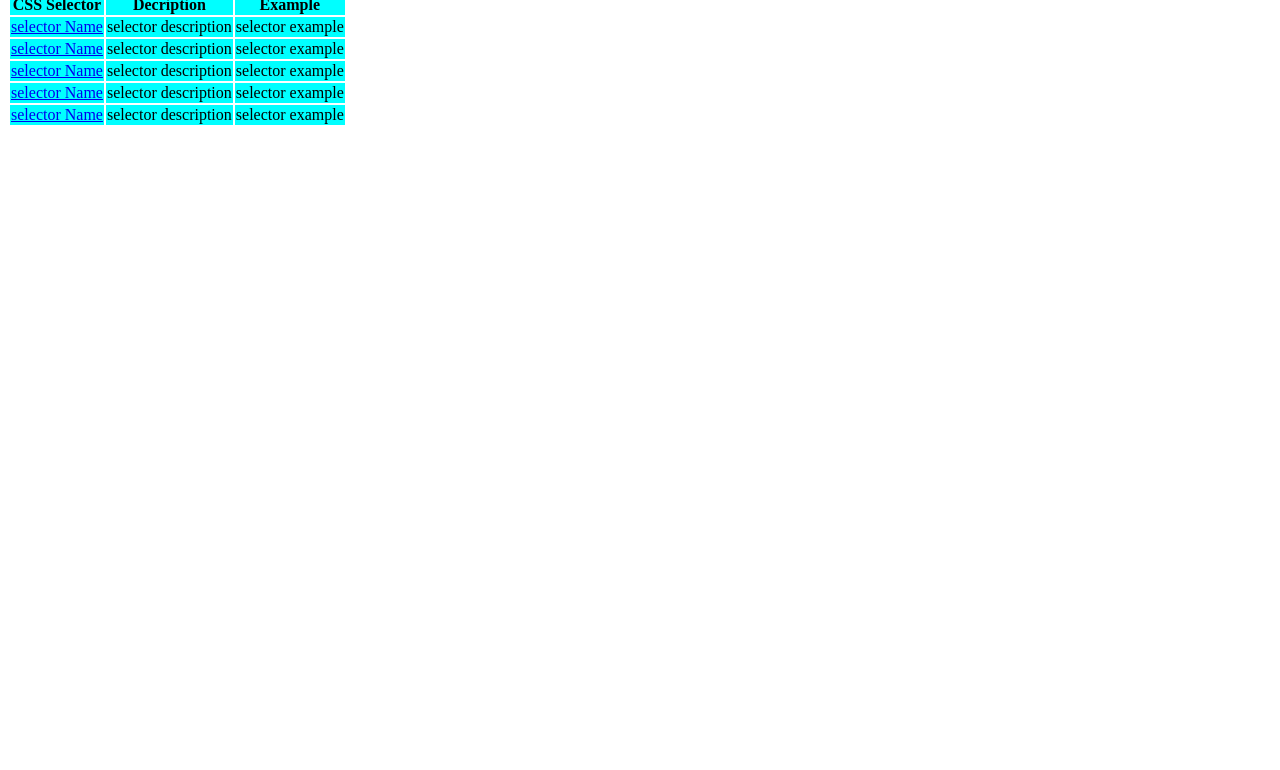
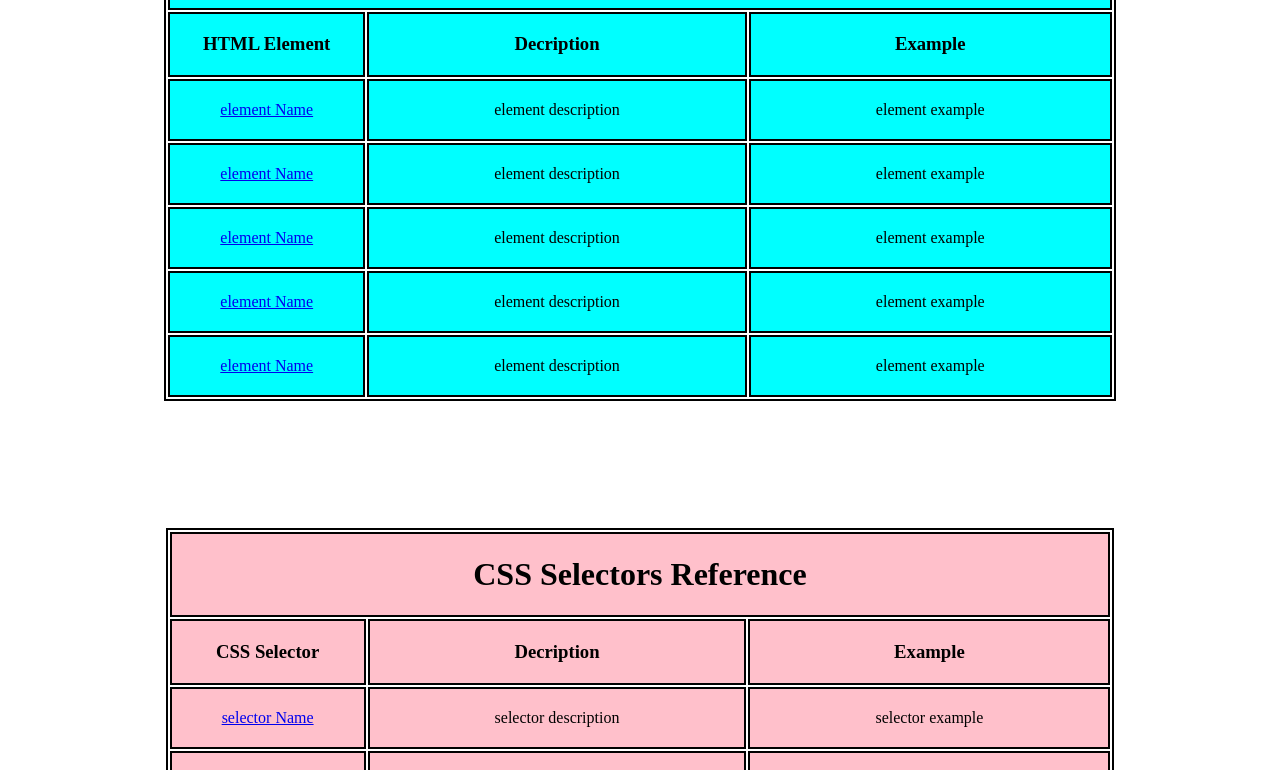
Before and after one commit to DaniSmith03/html_css_cheatsheet, a plain HTML site: page index.html in a window 1280 px wide. Shown: the part 265-1035 px from the top of the page. Before the commit the page ends 800 px from the top, so only its background shows below. Drawn offline with Linux system fonts and the light colour scheme.

Commit message:
basic css table layout

```diff
--- a/index.html
+++ b/index.html
@@ -22,12 +22,12 @@
         <div class="tableContainer">
         <table id="htmlTable">
             <tr>
-                <th colspan="3">HTML Elements Reference</th>
+                <th colspan="3"><h1>HTML Elements Reference</h1></th>
             </tr>
             <tr>
-                <th>HTML Element</th>
-                <th>Decription</th>
-                <th>Example</th>
+                <th><h3>HTML Element</h3></th>
+                <th><h3>Decription</h3></th>
+                <th><h3>Example</h3></th>
             </tr>
 
 <!-- HTML Element table data  -->
@@ -69,12 +69,12 @@
         <div class="tableContainer">
             <table id="cssTable">
                 <tr>
-                    <th colspan="3">CSS Selectors Reference</th>
+                    <th colspan="3"><h1>CSS Selectors Reference</h1></th>
                 </tr>
                 <tr>
-                    <th>CSS Selector</th>
-                    <th>Decription</th>
-                    <th>Example</th>
+                    <th><h3>CSS Selector</h3></th>
+                    <th><h3>Decription</h3></th>
+                    <th><h3>Example</h3></th>
                 </tr>
 
 <!-- CSS Selector table data  -->
--- a/style.css
+++ b/style.css
@@ -1,4 +1,40 @@
-tr {
+h1 {
+    text-align:center;
+}
+table{
+    margin:10% auto;
+    border:2px solid black;
+}
+
+#htmlTable tr {
     background-color: aqua;
-    border: solid;
+    border:1px solid black;
+
 }
+
+
+#cssTable tr {
+    background-color: pink;
+}
+
+th {
+    border: 2px solid black;
+}
+
+td {
+    margin:0;
+    border: 2px solid black;
+    padding:20px 125px;
+}
+
+td.element {
+    margin:0;
+    border: 2px solid black;
+    padding:20px 50px;
+}
+
+td.selector {
+    margin:0;
+    border: 2px solid black;
+    padding:20px 50px;
+}
```
